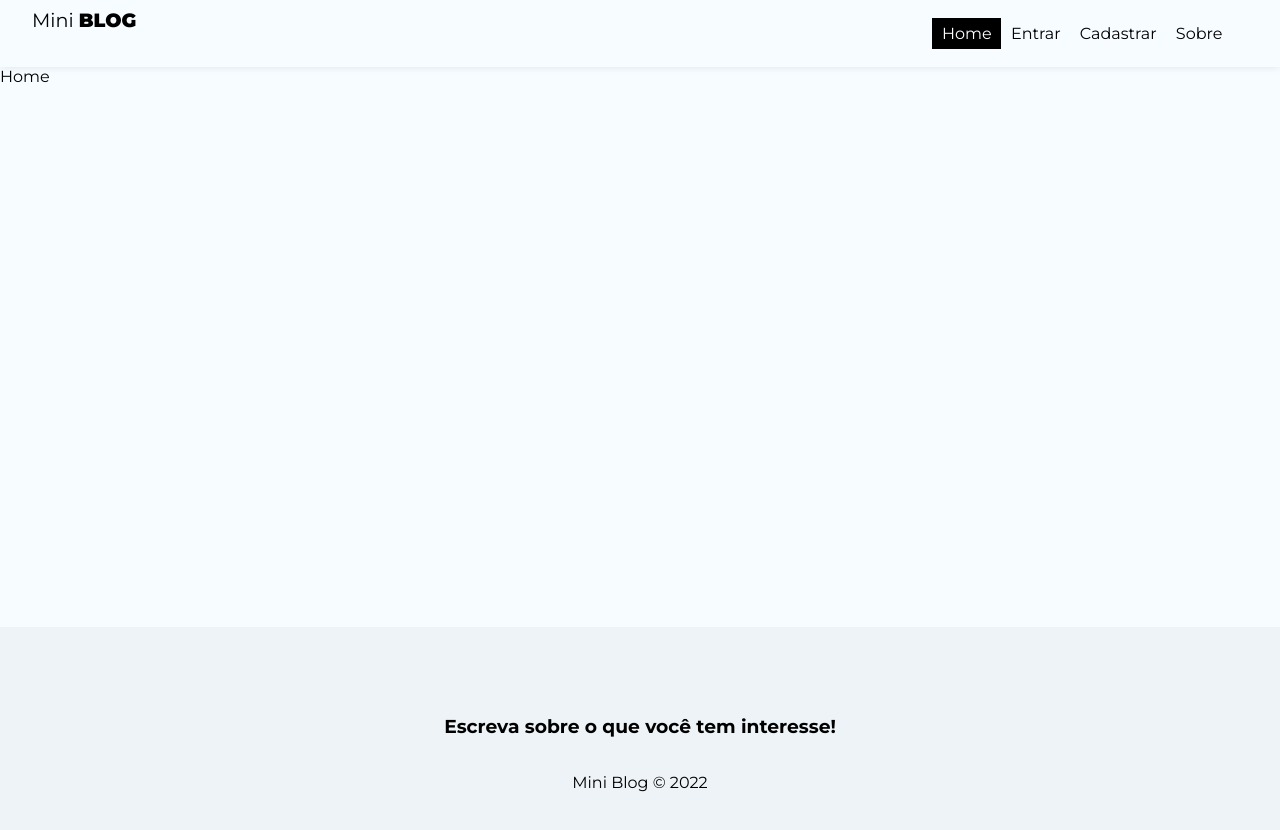
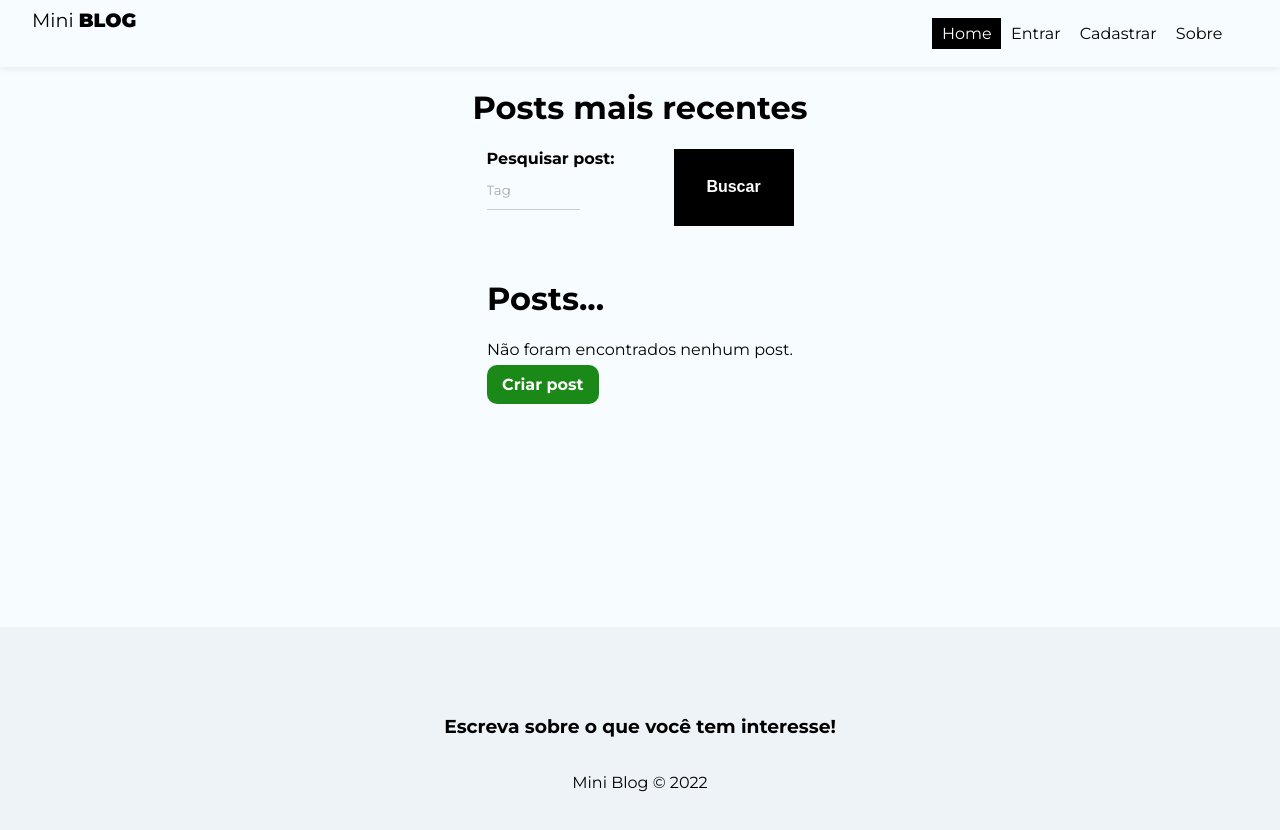
Before and after one commit to 4ugusto5ouza/miniblog, a React (Create React App) app: page / in a window 1280 px wide. Shown: the top 830 px of the page. Built offline with nearby package versions, Linux system fonts and the light colour scheme; no server answers.

Commit message:
Criado page home posts

```diff
--- a/src/pages/Home/Home.js
+++ b/src/pages/Home/Home.js
@@ -1,8 +1,41 @@
-import React from "react";
+import React, { useState } from "react";
+import { useNavigate, Link } from "react-router-dom";
 import styles from "./Home.module.css";
 
 const Home = () => {
-  return <div>Home</div>;
+  const [consulta, setConsulta] = useState("");
+  const [posts, setPosts] = useState([]);
+
+  const handleSubmit = (e) => {
+    e.preventDefault();
+  };
+  return (
+    <div className={styles.home}>
+      <h1>Posts mais recentes</h1>
+      <form onSubmit={handleSubmit} className={styles.search_form}>
+        <label>
+          <span>Pesquisar post:</span>
+          <input
+            type="text"
+            placeholder="Tag"
+            onChange={(e) => setConsulta(e.target.value)}
+          />
+        </label>
+        <button className="btn btn-dark">Buscar</button>
+      </form>
+      <div>
+        <h1>Posts...</h1>
+        {posts && posts.length === 0 && (
+          <div className={styles.nopost}>
+            <p>Não foram encontrados nenhum post.</p>
+            <Link to={"/post/create"} className={"btn"}>
+              Criar post
+            </Link>
+          </div>
+        )}
+      </div>
+    </div>
+  );
 };
 
 export default Home;
--- a/src/pages/Home/Home.module.css
+++ b/src/pages/Home/Home.module.css
@@ -0,0 +1,31 @@
+.home {
+    display: flex;
+    flex-direction: column;
+    align-items: center;
+    justify-content: center;
+  }
+
+  .search_form {
+    max-width: 100%;
+    width: 60%;
+    display: flex;
+    justify-content: center;
+    margin-bottom: 2em;
+  }
+
+  .search_form input {
+    margin-right: 10px;
+    width: 50%;
+  }
+
+  .noposts {
+    text-align: center;
+  }
+
+  .noposts p {
+    margin-bottom: 1.5em;
+  }
+
+  .noposts a {
+    padding: 10px 25px;
+  }
```
